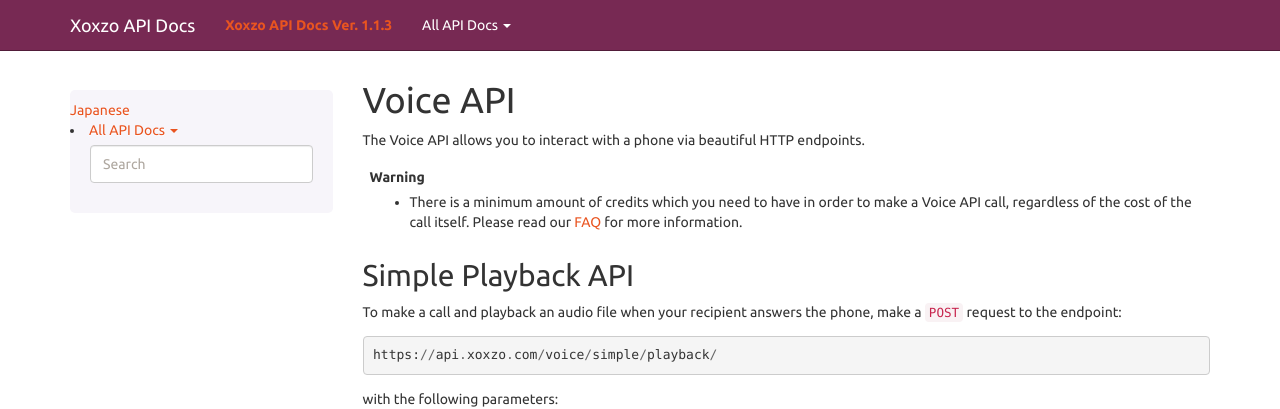
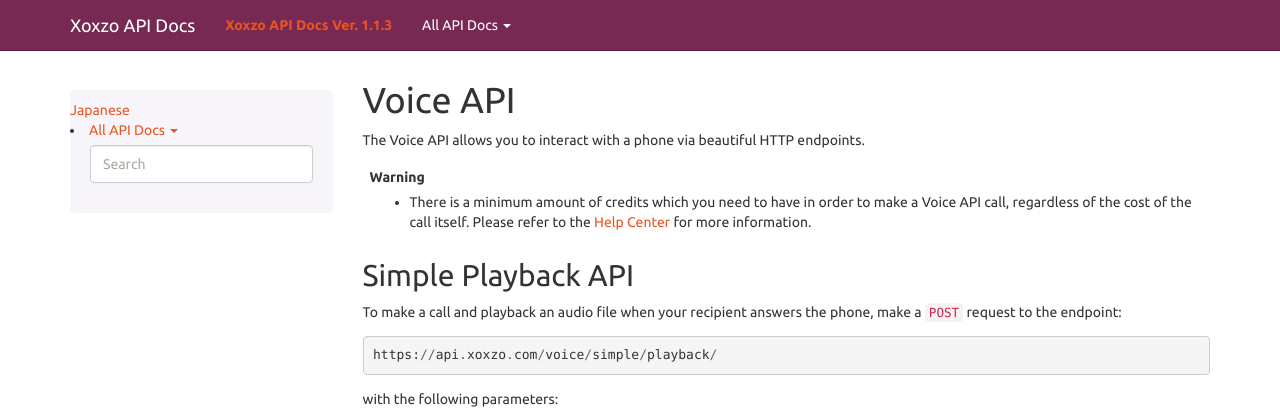
Before and after one commit to xoxzo/docs.xoxzo.com, a Sphinx documentation site: the page built from source/voice.rst, in a window 1280 px wide and 900 px high. Shown: the top 409 px of the window. Built offline with Sphinx 7.4.7, drawn with Linux system fonts in a browser that asks for light colours.

Commit message:
Fix references to the Help Center

```diff
--- a/source/voice.rst
+++ b/source/voice.rst
@@ -6,7 +6,7 @@
 
 .. warning::
    *  There is a minimum amount of credits which you need to have in order to make a Voice API call,
-      regardless of the cost of the call itself. Please read our `FAQ <http://bit.ly/1TxHmrR>`_ for more information.
+      regardless of the cost of the call itself. Please refer to the `Help Center <http://bit.ly/1TxHmrR>`_ for more information.
 
 Simple Playback API
 ====================================
```
Also changed, not shown: 1 other file.
